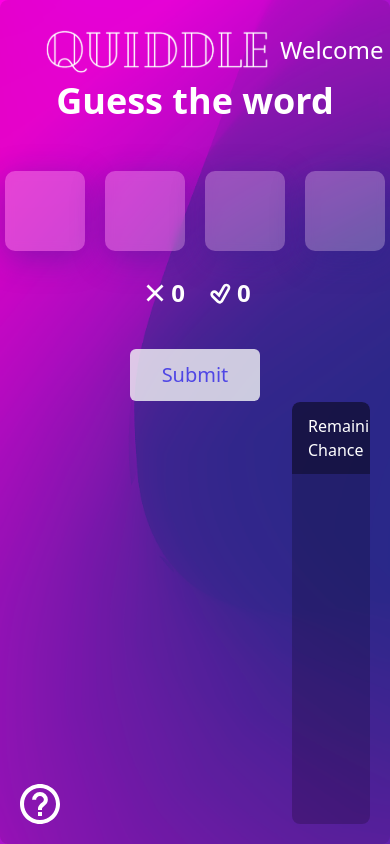
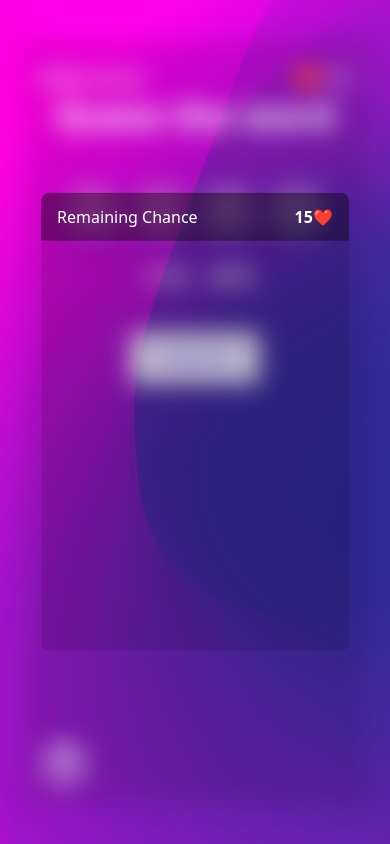
Before and after one commit to Balaganesh003/quiddle, a Next.js app: page /play in a window 390 px wide. Built offline with nearby package versions, Linux system fonts and the light colour scheme.

Commit message:
updated the guesscard for the mobile view

```diff
--- a/src/components/GuessedCard.jsx
+++ b/src/components/GuessedCard.jsx
@@ -8,7 +8,7 @@ const GuessedCard = ({
   correctLettersWithPosition,
 }) => {
   return (
-    <div className="flex rounded-lg justify-between  mx-4 my-3 px-4 py-3 bg-black/30">
+    <div className="flex rounded-lg justify-between text-white mx-4 my-3 px-4 py-3 bg-black/30">
       <p className="uppercase xl:text-xl text-base xl:tracking-widest">
         {ChoosedWord}
       </p>
--- a/src/components/RulesCard.jsx
+++ b/src/components/RulesCard.jsx
@@ -3,7 +3,7 @@ import { AiOutlineCloseCircle } from 'react-icons/ai';
 
 const RulesCard = ({ setIsRulesOpen }) => {
   return (
-    <div className="m-5 rounded-lg w-[20%]  pb-4 h-[50%] bg-black/20  absolute bottom-0 left-0 ">
+    <div className="m-5 rounded-lg w-[20%] overflow-hidden pb-4 h-[50%] bg-black/20  absolute bottom-0 left-0 ">
       <div className="text-center  rounded-t-lg mb-2 px-2 py-3 uppercase relative bg-black/[15%]">
         <p>Rules</p>
         <p
--- a/src/components/ScoreCard.jsx
+++ b/src/components/ScoreCard.jsx
@@ -6,7 +6,7 @@ const ScoreCard = () => {
   const { guessedWords, remainingChance } = useSelector((state) => state.game);
 
   return (
-    <div className="m-5 rounded-lg w-[20%] h-[50%] overflow-y-hidden bg-black/20 absolute bottom-0 right-0">
+    <div className="sm:m-5 h-3/5 rounded-lg w-[90%] z-[50] bg-black/10  sm:w-[20%] sm:h-[50%] overflow-y-hidden  absolute top-1/2 left-1/2 -translate-x-1/2 -translate-y-1/2 sm:bottom-0 sm:right-0 ">
       <div className="flex justify-between rounded-t-lg  px-4 py-3 bg-black/[35%]">
         <p className="xl:text-xl text-base text-white">Remaining Chance</p>
         <p className="Xl:text-xl flex items-center font-bold text-white">
--- a/src/pages/play.js
+++ b/src/pages/play.js
@@ -91,16 +91,19 @@ const Play = () => {
 
   return (
     <div
-      className="bg-[url('../../public/bg.webp')]  bg-no-repeat bg-cover w-full h-screen  text-black lg:py-[3rem] lg:px-[5rem]  2xl:py-[5rem] 2xl:px-[8rem]
+      className="bg-[url('../../public/bg.webp')]  bg-no-repeat bg-cover w-full h-screen  text-black px-[1.5rem] py-[2.5rem] lg:py-[3rem] lg:px-[5rem]  2xl:py-[5rem] 2xl:px-[8rem]
     ">
-      <div className="bg-black/10 px-10  text-white rounded-lg py-5 h-full w-full  relative">
-        <div className="flex justify-between  items-center w-full">
+      <div className="relative h-full ">
+        <div className="bg-black/10 sm:px-10 p-4  text-white rounded-lg py-5 h-full blur-md">
+          <div className="flex justify-between items-center w-full">
             <Image
               src={QuiddleLogo}
               alt="logo"
-            className=" w-[15rem]  rounded-full"
+              className="w-[5rem] hidden sm:block shadow-xl sm:w-[15rem]  rounded-full"
             />
             <p className="text-2xl">Welcome {name}</p>
+
+            <p className="sm:hidden text-[1.5rem]">❤️{remainingChance}</p>
           </div>
           <div className="">
             <div className="flex h-full flex-col items-center">
@@ -144,12 +147,6 @@ const Play = () => {
               </button>
             </div>
             {/* Guessed List */}
-          <ScoreCard
-            remainingChance={remainingChance}
-            ChoosedWord={choosedWord}
-            correctLetters={correctLetters}
-            correctLettersWithPosition={correctLettersWithPosition}
-          />
 
             {isRulesOpen ? (
               <RulesCard setIsRulesOpen={setIsRulesOpen} />
@@ -162,6 +159,13 @@ const Play = () => {
             )}
           </div>
         </div>
+        <ScoreCard
+          remainingChance={remainingChance}
+          ChoosedWord={choosedWord}
+          correctLetters={correctLetters}
+          correctLettersWithPosition={correctLettersWithPosition}
+        />
+      </div>
     </div>
   );
 };
--- a/src/styles/globals.css
+++ b/src/styles/globals.css
@@ -63,6 +63,13 @@ svg text {
   color: none;
 }
 
+@media screen and (max-width: 768px) {
+  .otp-input {
+    width: 3rem !important;
+    height: 3rem;
+  }
+}
+
 @tailwind base;
 @tailwind components;
 @tailwind utilities;
```
Lines whose indentation alone changed are shown as unchanged.
